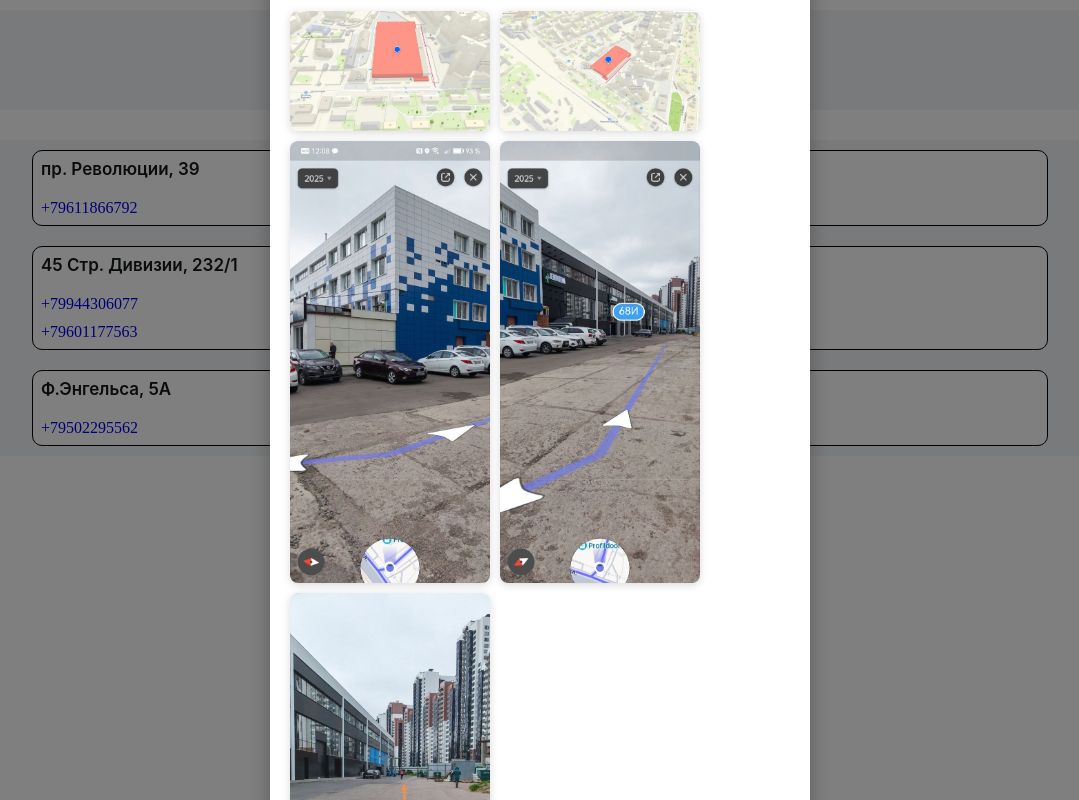
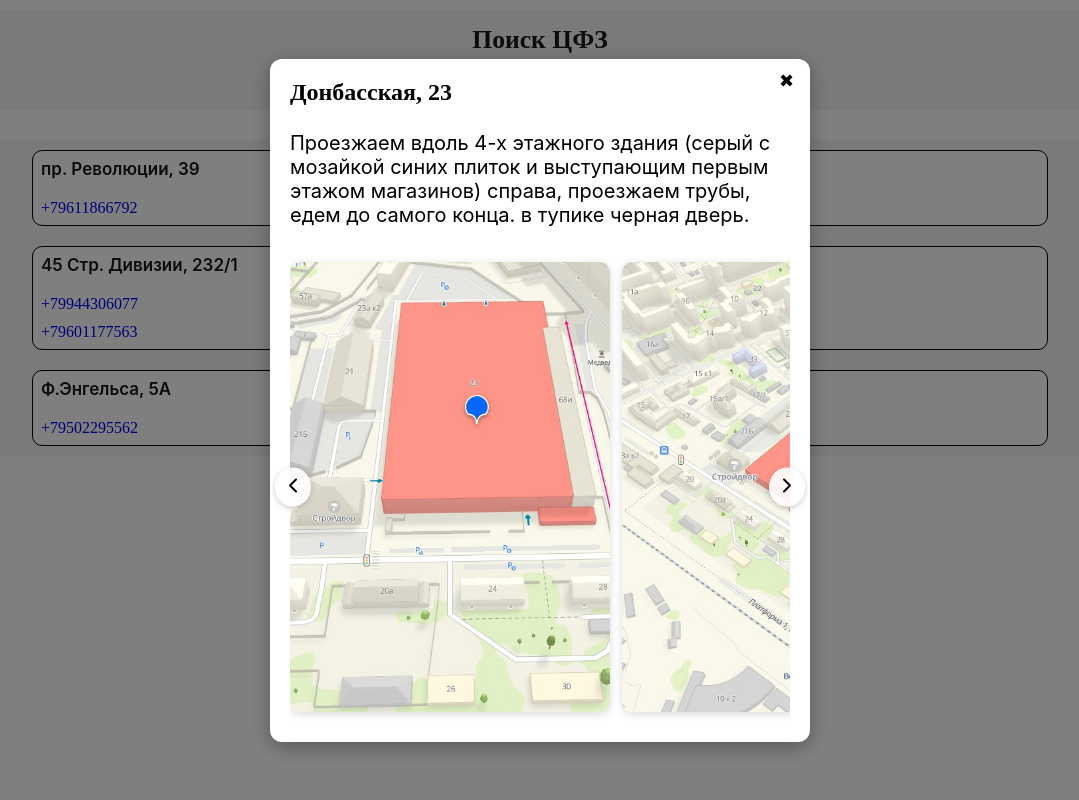
Before and after one commit to RomaGenZa/sberlog, a React (Vite) app: page / in a window 1280 px wide. Both pictures are taken after a click on the element "Донбасская, 23". Shown: the whole page, without its empty margins (100-1179 px from the left). Built offline with nearby package versions, Linux system fonts and the light colour scheme.

Commit message:
add wrapper - carousel

```diff
--- a/src/components/ContentAddress/SubComponents/ObjectVisualization/ObjectVisualization.jsx
+++ b/src/components/ContentAddress/SubComponents/ObjectVisualization/ObjectVisualization.jsx
@@ -1,18 +1,40 @@
-import React from "react";
-import style from "./ObjectVisualization.module.scss";
+import React, { useRef } from "react"
+import style from "./ObjectVisualization.module.scss"
+import { ChevronLeft, ChevronRight } from "lucide-react"
 
 export const ObjectVisualization = ({ data }) => {
+  const scrollRef = useRef(null)
+
   if (!data.image || data.image.length === 0) return null;
 
+  const scroll = (direction) => {
+    if (scrollRef.current) {
+      const { clientWidth } = scrollRef.current
+      const scrollAmount = direction === "left" ? -clientWidth : clientWidth
+      scrollRef.current.scrollBy({ left: scrollAmount, behavior: "smooth" })
+    }
+  }
+
   return (
-    <div className={style.visualWrapper}>
-      {data.image.map((img, idx) => (
-        <img key={idx}
-          src={img}
-          alt={`${data.address} фото ${idx + 1}`}
-          className={style.visual}
-        />
-      ))}
+    <div className={style.wrapper}>
+      <button className={style.arrow + " " + style.left} onClick={() => scroll("left")}>
+        <ChevronLeft size={24} />
+      </button>
+
+      <div ref={scrollRef} className={style.carousel}>
+        {data.image.map((img, idx) => (
+          <img
+            key={idx}
+            src={img}
+            alt={`${data.address} фото ${idx + 1}`}
+            className={style.image}
+          />
+        ))}
+      </div>
+
+      <button className={style.arrow + " " + style.right} onClick={() => scroll("right")}>
+        <ChevronRight size={24} />
+      </button>
     </div>
   );
 };
--- a/src/components/ContentAddress/SubComponents/ObjectVisualization/ObjectVisualization.module.scss
+++ b/src/components/ContentAddress/SubComponents/ObjectVisualization/ObjectVisualization.module.scss
@@ -1,12 +1,60 @@
-.visualWrapper {
-  display: flex;
-  flex-wrap: wrap;
-  gap: 10px;
+.wrapper {
+  position: relative;
+  width: 100%;
 }
 
-.visual {
-  max-width: 200px;
-  border-radius: 8px;
+.carousel {
+  display: flex;
+  overflow-x: auto;
+  gap: 12px;
+  padding: 10px 0;
+  scroll-behavior: smooth;
+
+  -ms-overflow-style: none;  /* IE и Edge */
+  scrollbar-width: none;     /* Firefox */
+}
+
+.carousel::-webkit-scrollbar {
+  display: none; /* Chrome, Safari */
+}
+
+.image {
+  flex: 0 0 auto;
+  width: 320px;
+  height: 450px;
   object-fit: cover;
+  border-radius: 10px;
   box-shadow: 0 2px 8px rgba(0,0,0,0.15);
+  cursor: grab;
+  transition: transform 0.2s ease;
 }
+
+.image:hover {
+  transform: scale(1.05);
+}
+
+.arrow {
+  position: absolute;
+  top: 50%;
+  transform: translateY(-50%);
+  background: rgba(255,255,255,0.9);
+  border: none;
+  border-radius: 50%;
+  box-shadow: 0 2px 6px rgba(0,0,0,0.2);
+  cursor: pointer;
+  padding: 6px;
+  z-index: 2;
+  transition: background 0.2s ease;
+}
+
+.arrow:hover {
+  background: rgba(240,240,240,1);
+}
+
+.left {
+  left: -15px;
+}
+
+.right {
+  right: -15px;
+}
```
